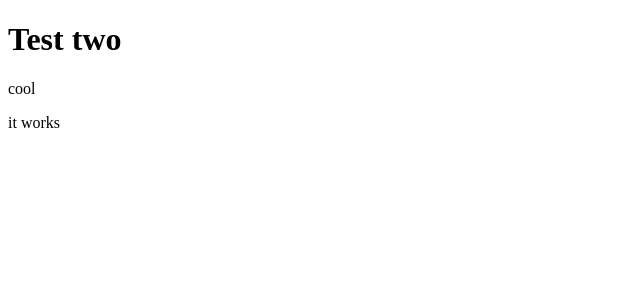
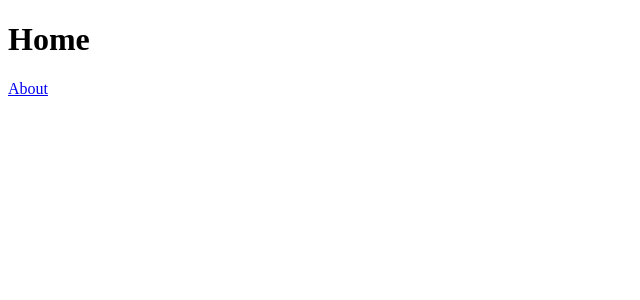
Before and after one commit to Andreas-Ziegler22/andreas-ziegler, a Next.js app: page / in a window 1280 px wide. Shown: the top 300 px of the page, without its empty margins (0-640 px from the left). Built offline with nearby package versions, Linux system fonts and the light colour scheme.

Commit message:
implemented  Link

```diff
--- a/pages/index.js
+++ b/pages/index.js
@@ -1,9 +1,14 @@
-function Home(){
-  return (<div>
-    <h1>Test two</h1>
-    <p> cool </p>
-    <div>it works</div>
-  </div>)
+import Link from "next/link";
+
+function Home() {
+  return (
+    <div>
+      <h1>Home</h1>
+      <Link href="/about">
+        <a>About</a>
+      </Link>
+    </div>
+  );
 }
 
-export default Home
+export default Home;
```
Also changed, not shown: pages/about.js (added, +14 -0 lines).
